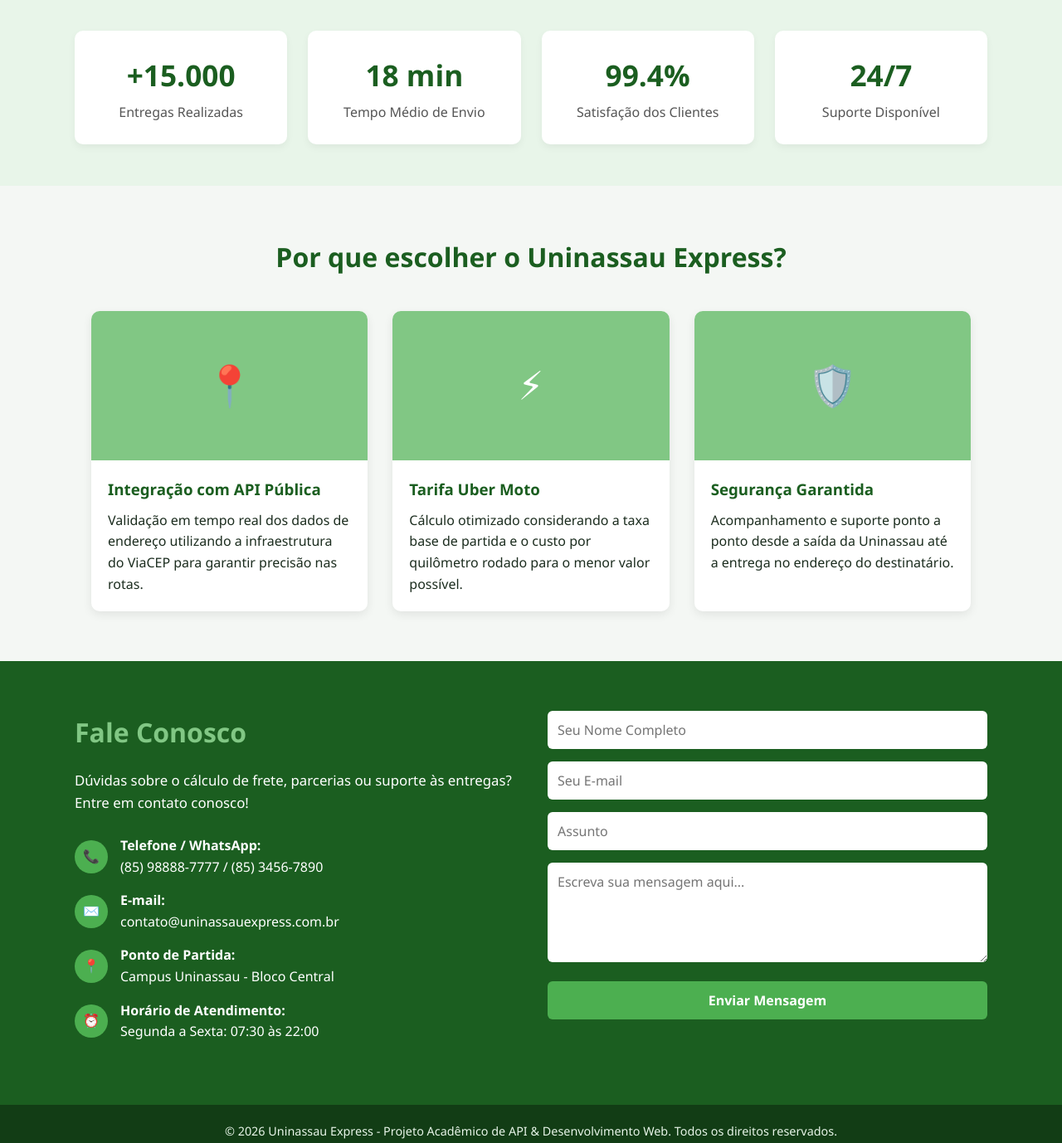
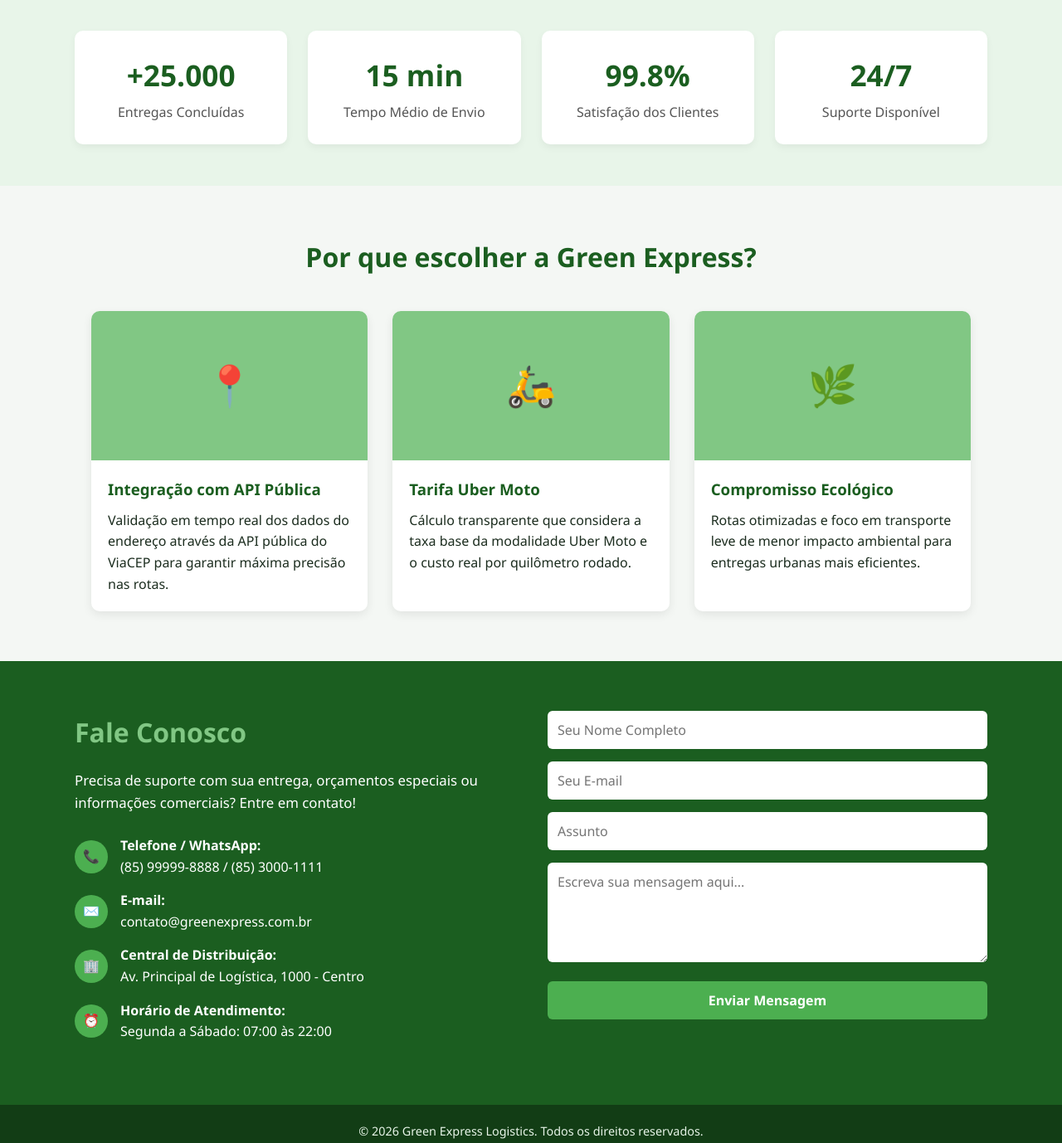
Before and after one commit to luanaaraujodev-jpg/fretesfortal, a plain HTML site: page index.html in a window 1280 px wide. Shown: the part 660-2038 px from the top of the page at 83% size. Drawn offline with Linux system fonts and the light colour scheme.

Commit message:
Update branding and content for Green Express

```diff
--- a/index.html
+++ b/index.html
@@ -3,9 +3,9 @@
 <head>
   <meta charset="UTF-8">
   <meta name="viewport" content="width=device-width, initial-scale=1.0">
-  <title>Express Delivery Uninassau - Cálculo de Frete e Entregas</title>
+  <title>Green Express - Cálculo de Frete e Entregas</title>
   <style>
-    /* VARIAVEIS DE CORES */
+    /* VARIÁVEIS DE CORES */
     :root {
       --verde-escuro: #1b5e20;
       --verde-medio: #2e7d32;
@@ -242,7 +242,7 @@
       text-align: center;
     }
 
-    /* SESSAO DE ESTATISTICAS E DADOS */
+    /* SESSÃO DE ESTATÍSTICAS E DADOS */
     .stats-section {
       background-color: var(--verde-fundo);
       padding: 50px 5%;
@@ -431,8 +431,8 @@
   <!-- CABEÇALHO -->
   <header>
     <div class="logo">
-      <div class="logo-icon">🛵</div>
-      <span>Uninassau Express</span>
+      <div class="logo-icon">🌱</div>
+      <span>Green Express</span>
     </div>
     <nav>
       <ul>
@@ -446,15 +446,15 @@
 
   <!-- SEÇÃO HERO -->
   <section class="hero">
-    <h1>Cálculo de Frete Rápido & Seguro</h1>
-    <p>Verifique o CEP de destino e obtenha instantaneamente o valor estimado do transporte via Uber Moto a partir da Uninassau.</p>
+    <h1>Entregas Rápidas e Sustentáveis</h1>
+    <p>Insira o CEP de destino e obtenha instantaneamente a estimativa do valor do frete via Uber Moto a partir do nosso centro de distribuição.</p>
   </section>
 
   <!-- CALCULADOR DE FRETE (API VIACEP + SIMULAÇÃO UBER MOTO) -->
   <div class="calculator-section" id="calcular">
     <div class="card-calc">
-      <h2>Simular Entrega</h2>
-      <p class="subtitle">Insira o CEP para consultar a localização e estimar a distância até a Uninassau</p>
+      <h2>Simulação de Frete</h2>
+      <p class="subtitle">Insira o CEP para consultar a localização e estimar a distância de entrega</p>
 
       <div class="form-group">
         <label for="cep">CEP de Destino:</label>
@@ -497,15 +497,15 @@
   <section class="stats-section" id="dados">
     <div class="stats-container">
       <div class="stat-card">
-        <h3>+15.000</h3>
-        <p>Entregas Realizadas</p>
+        <h3>+25.000</h3>
+        <p>Entregas Concluídas</p>
       </div>
       <div class="stat-card">
-        <h3>18 min</h3>
+        <h3>15 min</h3>
         <p>Tempo Médio de Envio</p>
       </div>
       <div class="stat-card">
-        <h3>99.4%</h3>
+        <h3>99.8%</h3>
         <p>Satisfação dos Clientes</p>
       </div>
       <div class="stat-card">
@@ -515,29 +515,29 @@
     </div>
   </section>
 
-  <!-- DIFERENCIAIS DA UNINASSAU EXPRESS -->
+  <!-- DIFERENCIAIS GREEN EXPRESS -->
   <section class="features-section" id="diferenciais">
-    <h2>Por que escolher o Uninassau Express?</h2>
+    <h2>Por que escolher a Green Express?</h2>
     <div class="features-grid">
       <div class="feature-card">
         <div class="feature-img">📍</div>
         <div class="feature-content">
           <h3>Integração com API Pública</h3>
-          <p>Validação em tempo real dos dados de endereço utilizando a infraestrutura do ViaCEP para garantir precisão nas rotas.</p>
+          <p>Validação em tempo real dos dados do endereço através da API pública do ViaCEP para garantir máxima precisão nas rotas.</p>
         </div>
       </div>
       <div class="feature-card">
-        <div class="feature-img">⚡</div>
+        <div class="feature-img">🛵</div>
         <div class="feature-content">
           <h3>Tarifa Uber Moto</h3>
-          <p>Cálculo otimizado considerando a taxa base de partida e o custo por quilômetro rodado para o menor valor possível.</p>
+          <p>Cálculo transparente que considera a taxa base da modalidade Uber Moto e o custo real por quilômetro rodado.</p>
         </div>
       </div>
       <div class="feature-card">
-        <div class="feature-img">🛡️</div>
+        <div class="feature-img">🌿</div>
         <div class="feature-content">
-          <h3>Segurança Garantida</h3>
-          <p>Acompanhamento e suporte ponto a ponto desde a saída da Uninassau até a entrega no endereço do destinatário.</p>
+          <h3>Compromisso Ecológico</h3>
+          <p>Rotas otimizadas e foco em transporte leve de menor impacto ambiental para entregas urbanas mais eficientes.</p>
         </div>
       </div>
     </div>
@@ -548,35 +548,35 @@
     <div class="contact-container">
       <div class="contact-info">
         <h2>Fale Conosco</h2>
-        <p>Dúvidas sobre o cálculo de frete, parcerias ou suporte às entregas? Entre em contato conosco!</p>
+        <p>Precisa de suporte com sua entrega, orçamentos especiais ou informações comerciais? Entre em contato!</p>
 
         <div class="contact-details">
           <div class="contact-item">
             <div class="contact-item-icon">📞</div>
             <div>
               <strong>Telefone / WhatsApp:</strong><br>
-              (85) 98888-7777 / (85) 3456-7890
+              (85) 99999-8888 / (85) 3000-1111
             </div>
           </div>
           <div class="contact-item">
             <div class="contact-item-icon">✉️</div>
             <div>
               <strong>E-mail:</strong><br>
-              contato@uninassauexpress.com.br
+              contato@greenexpress.com.br
             </div>
           </div>
           <div class="contact-item">
-            <div class="contact-item-icon">📍</div>
+            <div class="contact-item-icon">🏢</div>
             <div>
-              <strong>Ponto de Partida:</strong><br>
-              Campus Uninassau - Bloco Central
+              <strong>Central de Distribuição:</strong><br>
+              Av. Principal de Logística, 1000 - Centro
             </div>
           </div>
           <div class="contact-item">
             <div class="contact-item-icon">⏰</div>
             <div>
               <strong>Horário de Atendimento:</strong><br>
-              Segunda a Sexta: 07:30 às 22:00
+              Segunda a Sábado: 07:00 às 22:00
             </div>
           </div>
         </div>
@@ -596,7 +596,7 @@
 
   <!-- RODAPÉ -->
   <footer>
-    <p>&copy; 2026 Uninassau Express - Projeto Acadêmico de API & Desenvolvimento Web. Todos os direitos reservados.</p>
+    <p>&copy; 2026 Green Express Logistics. Todos os direitos reservados.</p>
   </footer>
 
   <!-- LÓGICA JAVASCRIPT -->
@@ -629,7 +629,7 @@
           return;
         }
 
-        // Estimativa de distância fictícia (simulando distância em KM a partir da Uninassau)
+        // Estimativa de distância fictícia em KM a partir do CD Green Express
         const distancia = (Math.random() * (12 - 2) + 2).toFixed(1);
         const valorFrete = TAXA_BASE_UBER + (distancia * PRECO_POR_KM);
 
```
